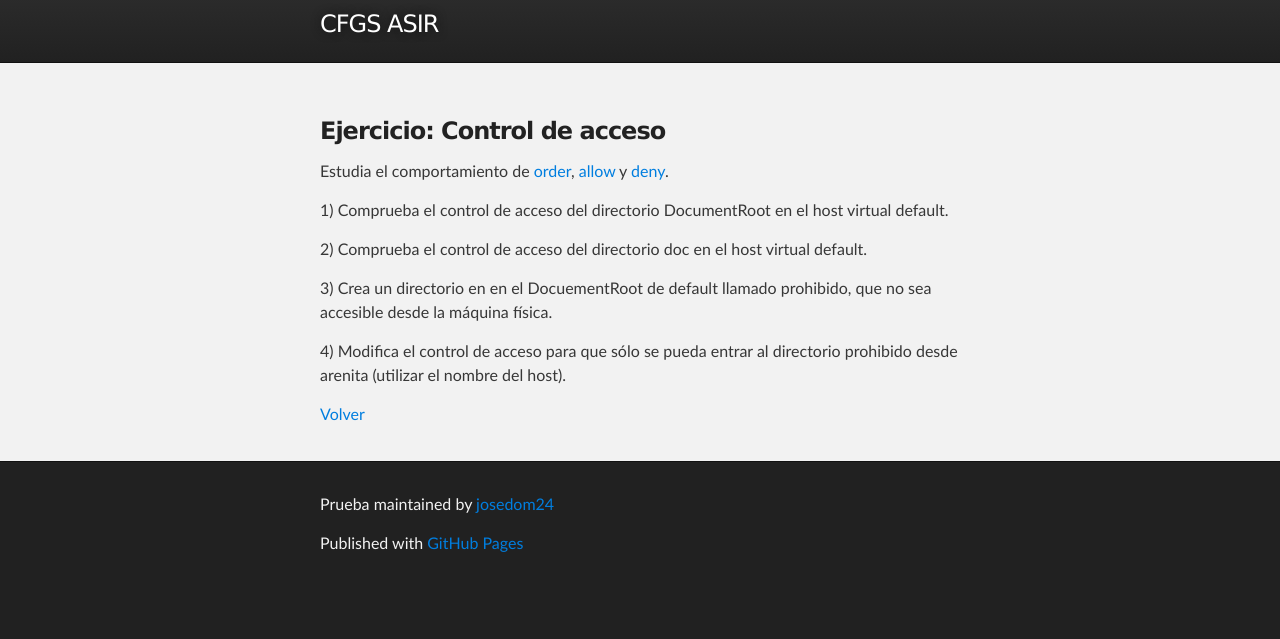
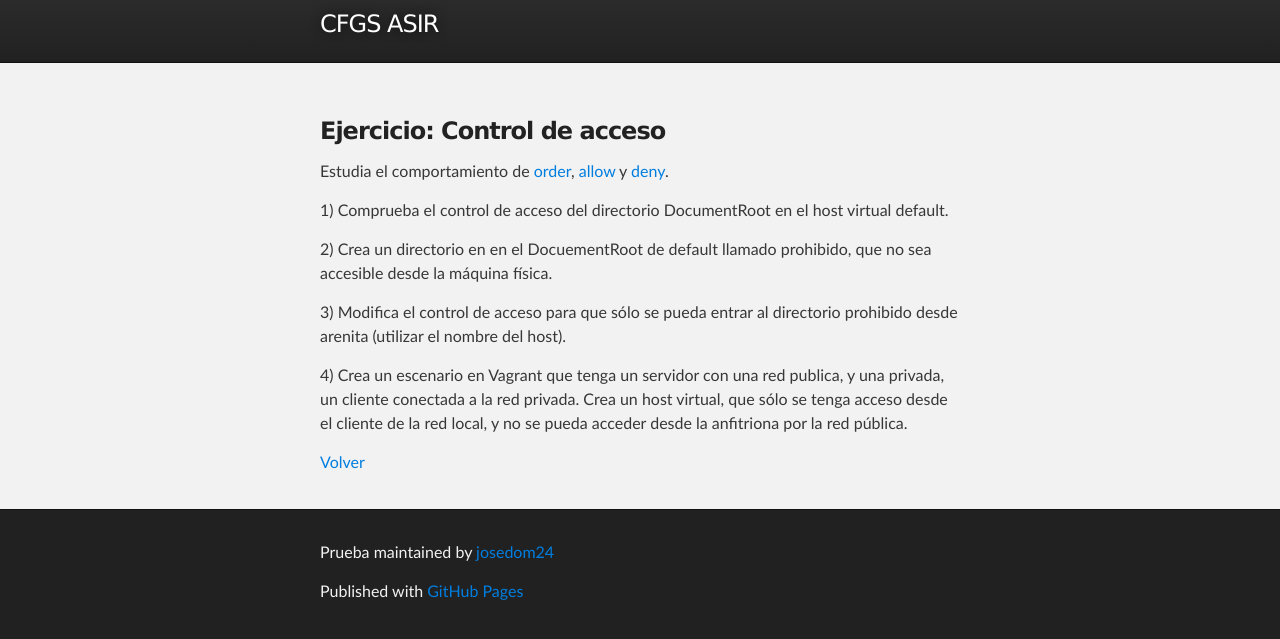
Before and after one commit to josedom24/josedom24.github.io, a Jekyll site: the page built from mod/serviciosgs/e_web_10.md, in a window 1280 px wide, cut to the strip 78-717 px from the top of the page. Built offline with Jekyll 4.4.1, drawn with Linux system fonts in a browser that asks for light colours.

Commit message:
tarea 10

```diff
--- a/mod/serviciosgs/e_web_10.md
+++ b/mod/serviciosgs/e_web_10.md
@@ -10,10 +10,10 @@ Estudia el comportamiento de [order](http://httpd.apache.org/docs/2.2/mod/mod_au
 
 1) Comprueba el control de acceso del directorio DocumentRoot en el host virtual default.
 
-2) Comprueba el control de acceso del directorio doc en el host virtual default.
+2) Crea un directorio en en el DocuementRoot de default llamado prohibido, que no sea accesible desde la máquina física.
 
-3) Crea un directorio en en el DocuementRoot de default llamado prohibido, que no sea accesible desde la máquina física.
+3) Modifica el control de acceso para que sólo se pueda entrar al directorio prohibido desde arenita (utilizar el nombre del host).
 
-4) Modifica el control de acceso para que sólo se pueda entrar al directorio prohibido desde arenita (utilizar el nombre del host).
+4) Crea un escenario en Vagrant que tenga un servidor con una red publica, y una privada, un cliente conectada a la red privada. Crea un host virtual, que sólo se tenga acceso desde el cliente de la red local, y no se pueda acceder desde la anfitriona por la red pública.
 
 [Volver](index)
```
